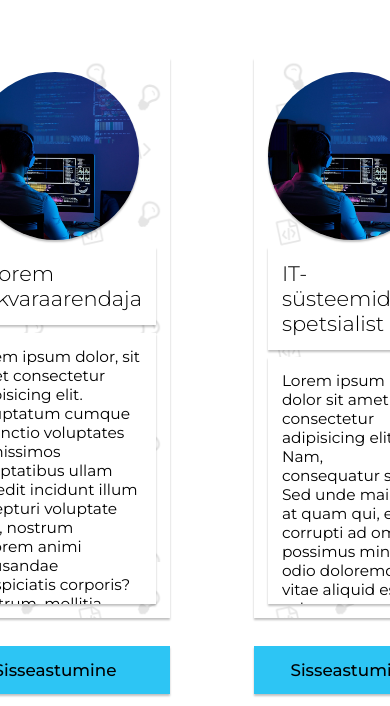
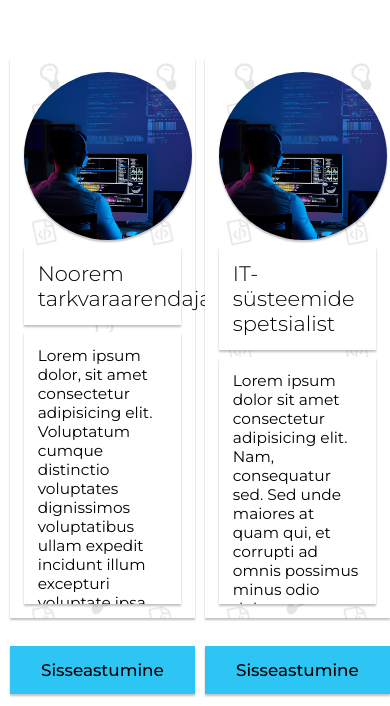
Before and after one commit to Christo-IV/test-react, a React (Create React App) app: page / in a window 390 px wide. Shown: the part 878-1584 px from the top of the page. Built offline with nearby package versions, Linux system fonts and the light colour scheme.

Commit message:
Mobile friendly-ified Overview component

```diff
--- a/src/components/ItPaths.js
+++ b/src/components/ItPaths.js
@@ -26,7 +26,7 @@ function ItPaths() {
 
   return (
     <section className="page-section IT-paths flex f-center" id="itPaths">
-      <div class="grouping flex f-center">
+      <div class="grouping flex f-row">
         {specialities.map((speciality, index) => {
           return <Overview speciality={speciality} key={index} />;
         })}
--- a/src/components/css/ItPaths.css
+++ b/src/components/css/ItPaths.css
@@ -1,4 +1,7 @@
 .grouping {
-  gap: 6rem;
+  gap: 0.7rem;
   height: 100%;
+  width: 100%;
+  justify-content: space-around;
+  align-items: center;
 }
--- a/src/components/css/Overview.css
+++ b/src/components/css/Overview.css
@@ -1,6 +1,6 @@
 .overview {
   height: min(50rem, 100%);
-  max-width: 25rem;
+  width: min(25rem, 50%);
 }
 
 .shadow {
```
